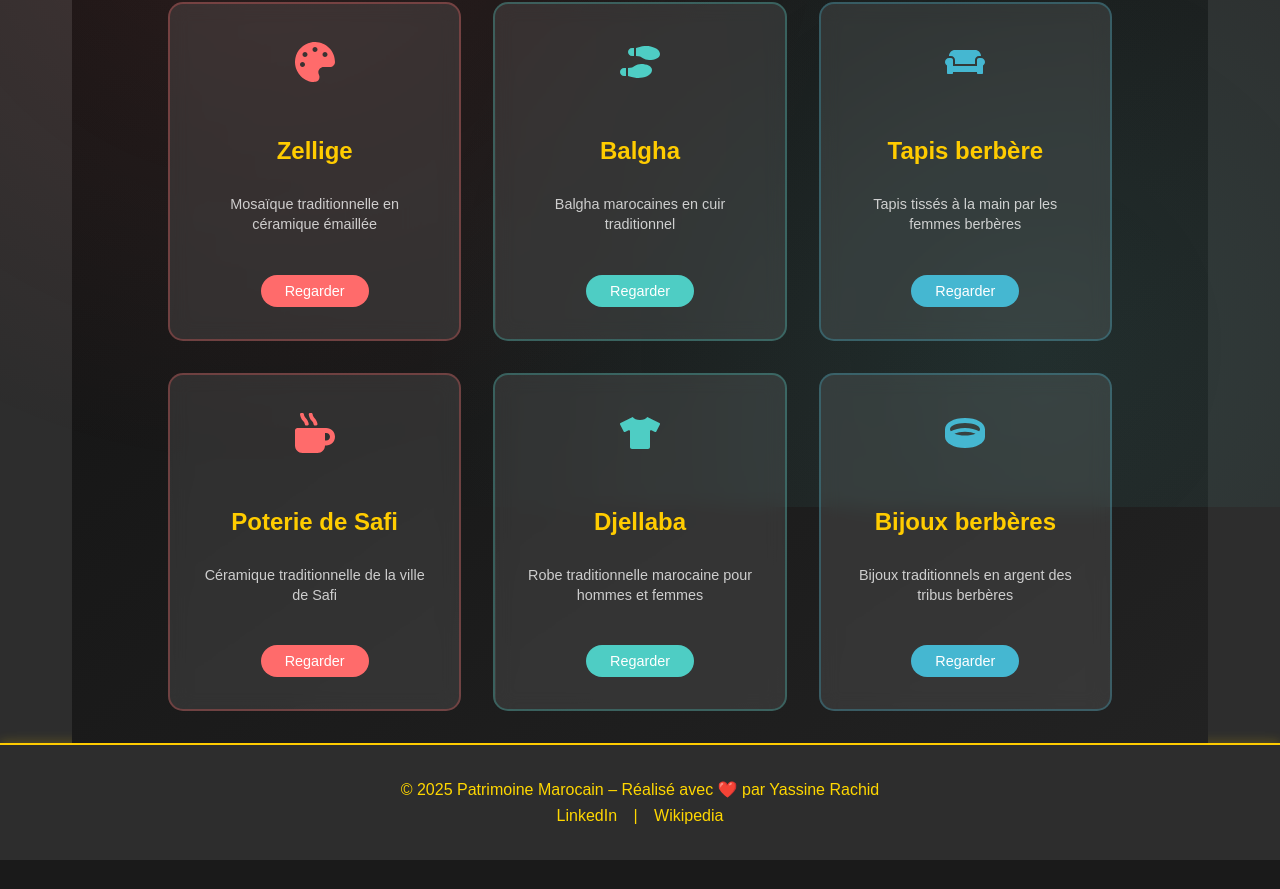
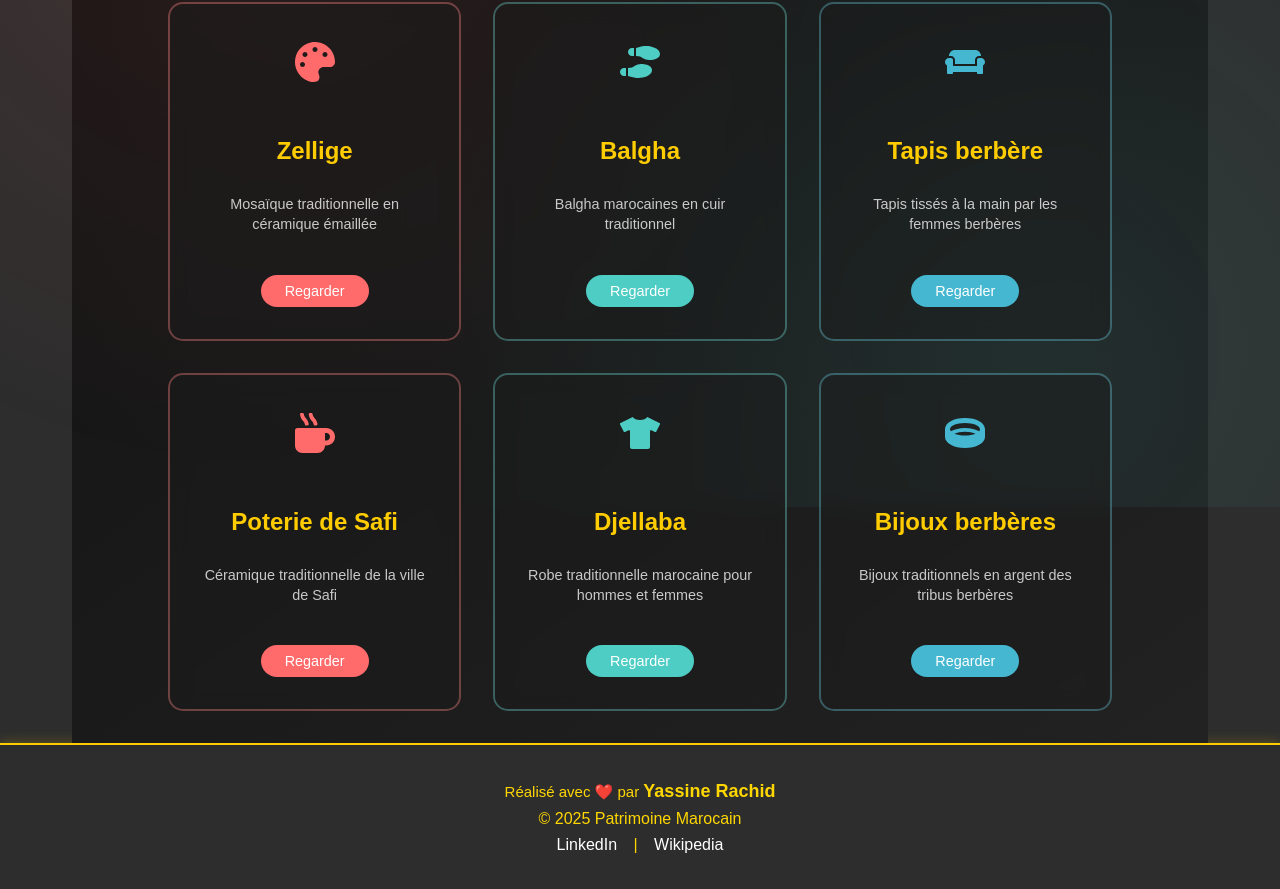
Before and after one commit to Hardrach/Culture, a React (Create React App) app: page /artisanat in a window 1280 px wide. Shown: the part 293-1182 px from the top of the page. Before the commit the page ends 1153 px from the top, so only its background shows below. Built offline with nearby package versions, Linux system fonts and the light colour scheme; no server answers.

Commit message:
first commit

```diff
--- a/src/components/Footer.js
+++ b/src/components/Footer.js
@@ -3,7 +3,10 @@ import "../styles/Footer.css";
 const Footer = () => {
   return (
     <footer className="footer">
-      <p>© 2025 Patrimoine Marocain – Réalisé avec ❤️ par Yassine Rachid</p>
+
+      <p className="Realise">  Réalisé avec ❤️ par <span className="Myname">Yassine Rachid</span></p>
+      <p>© 2025 Patrimoine Marocain </p>
+
       <p>
         <a href="https://www.linkedin.com/in/yassine-rachid-b27aa6225/" target="_blank" rel="noopener noreferrer">LinkedIn</a> |{" "}
         <a href="https://fr.wikipedia.org/wiki/Maroc" target="_blank" rel="noopener noreferrer">Wikipedia</a>
--- a/src/pages/Artisanat.js
+++ b/src/pages/Artisanat.js
@@ -57,6 +57,28 @@ const Artisanat = () => {
   const [wikiInfo, setWikiInfo] = useState("");
   const [wikiImage, setWikiImage] = useState("");
   const [loading, setLoading] = useState(false);
+  const [cardImages, setCardImages] = useState({});
+
+  // Charger les images Wikipedia pour chaque item au montage
+  useEffect(() => {
+    const fetchAllImages = async () => {
+      const images = {};
+      for (const item of artisanatItems) {
+        try {
+          const encodedTitle = encodeURIComponent(item.wikiTitle);
+          const response = await fetch(
+            `https://fr.wikipedia.org/api/rest_v1/page/summary/${encodedTitle}`
+          );
+          const data = await response.json();
+          images[item.title] = data.thumbnail?.source || "";
+        } catch {
+          images[item.title] = "";
+        }
+      }
+      setCardImages(images);
+    };
+    fetchAllImages();
+  }, []);
 
   useEffect(() => {
     const fetchWikiInfo = async () => {
@@ -67,13 +89,10 @@ const Artisanat = () => {
           const response = await fetch(
             `https://fr.wikipedia.org/api/rest_v1/page/summary/${encodedTitle}`
           );
-
           if (!response.ok) {
             throw new Error(`HTTP error! status: ${response.status}`);
           }
-
           const data = await response.json();
-
           if (data.type === "disambiguation") {
             setWikiInfo("Plusieurs articles correspondent à ce sujet. Veuillez préciser la recherche.");
             setWikiImage("");
@@ -89,7 +108,6 @@ const Artisanat = () => {
         setLoading(false);
       }
     };
-
     fetchWikiInfo();
   }, [selectedItem]);
 
@@ -119,6 +137,13 @@ const Artisanat = () => {
               initial={{ opacity: 0, y: 20 }}
               animate={{ opacity: 1, y: 0 }}
               transition={{ delay: index * 0.1 }}
+              style={{
+                backgroundImage: cardImages[item.title]
+                  ? `url(${cardImages[item.title]})`
+                  : undefined,
+                backgroundSize: "cover",
+                backgroundPosition: "center"
+              }}
             >
               <div className="item-icon">
                 {item.icon}
--- a/src/pages/Cuisine.js
+++ b/src/pages/Cuisine.js
@@ -70,6 +70,28 @@ const Cuisine = () => {
   const [wikiInfo, setWikiInfo] = useState("");
   const [wikiImage, setWikiImage] = useState("");
   const [loading, setLoading] = useState(false);
+  const [cardImages, setCardImages] = useState({});
+
+  // Charger les images Wikipedia pour chaque plat au montage
+  useEffect(() => {
+    const fetchAllImages = async () => {
+      const images = {};
+      for (const item of cuisineItems) {
+        try {
+          const encodedTitle = encodeURIComponent(item.wikiTitle);
+          const response = await fetch(
+            `https://fr.wikipedia.org/api/rest_v1/page/summary/${encodedTitle}`
+          );
+          const data = await response.json();
+          images[item.title] = data.thumbnail?.source || "";
+        } catch {
+          images[item.title] = "";
+        }
+      }
+      setCardImages(images);
+    };
+    fetchAllImages();
+  }, []);
 
   useEffect(() => {
     const fetchWikiInfo = async () => {
@@ -80,13 +102,10 @@ const Cuisine = () => {
           const response = await fetch(
             `https://fr.wikipedia.org/api/rest_v1/page/summary/${encodedTitle}`
           );
-
           if (!response.ok) {
             throw new Error(`HTTP error! status: ${response.status}`);
           }
-
           const data = await response.json();
-
           if (data.type === "disambiguation") {
             setWikiInfo("Plusieurs articles correspondent à ce sujet. Veuillez préciser la recherche.");
             setWikiImage("");
@@ -102,7 +121,6 @@ const Cuisine = () => {
         setLoading(false);
       }
     };
-
     fetchWikiInfo();
   }, [selectedItem]);
 
@@ -137,6 +155,13 @@ const Cuisine = () => {
               initial={{ opacity: 0, y: 20 }}
               animate={{ opacity: 1, y: 0 }}
               transition={{ delay: index * 0.1 }}
+              style={{
+                backgroundImage: cardImages[item.title]
+                  ? `url(${cardImages[item.title]})`
+                  : undefined,
+                backgroundSize: "cover",
+                backgroundPosition: "center"
+              }}
             >
               <div className="item-icon">
                 {item.icon}
--- a/src/pages/Musique.js
+++ b/src/pages/Musique.js
@@ -44,6 +44,27 @@ const Musique = () => {
   const [wikiInfo, setWikiInfo] = useState("");
   const [wikiImage, setWikiImage] = useState("");
   const [loading, setLoading] = useState(false);
+  const [cardImages, setCardImages] = useState({});
+
+  useEffect(() => {
+    const fetchAllImages = async () => {
+      const images = {};
+      for (const video of videos) {
+        try {
+          const encodedTitle = encodeURIComponent(video.wikiTitle);
+          const response = await fetch(
+            `https://fr.wikipedia.org/api/rest_v1/page/summary/${encodedTitle}`
+          );
+          const data = await response.json();
+          images[video.title] = data.thumbnail?.source || "";
+        } catch {
+          images[video.title] = "";
+        }
+      }
+      setCardImages(images);
+    };
+    fetchAllImages();
+  }, []);
 
   useEffect(() => {
     const fetchWikiInfo = async () => {
@@ -54,13 +75,10 @@ const Musique = () => {
           const response = await fetch(
             `https://fr.wikipedia.org/api/rest_v1/page/summary/${encodedTitle}`
           );
-
           if (!response.ok) {
             throw new Error(`HTTP error! status: ${response.status}`);
           }
-
           const data = await response.json();
-
           if (data.type === "disambiguation") {
             setWikiInfo("Plusieurs articles correspondent à ce sujet. Veuillez préciser la recherche.");
             setWikiImage("");
@@ -86,7 +104,6 @@ const Musique = () => {
         setLoading(false);
       }
     };
-
     fetchWikiInfo();
   }, [selectedVideo]);
 
@@ -124,6 +141,13 @@ const Musique = () => {
               initial={{ opacity: 0, y: 20 }}
               animate={{ opacity: 1, y: 0 }}
               transition={{ delay: index * 0.1 }}
+              style={{
+                backgroundImage: cardImages[video.title]
+                  ? `url(${cardImages[video.title]})`
+                  : undefined,
+                backgroundSize: "cover",
+                backgroundPosition: "center"
+              }}
             >
               <div className="video-icon">
                 {video.icon}
--- a/src/styles/Artisanat.css
+++ b/src/styles/Artisanat.css
@@ -101,15 +101,17 @@
 }
 
 .artisanat-card::before {
-  content: '';
+  content: "";
   position: absolute;
-  top: 0;
-  left: 0;
-  right: 0;
-  bottom: 0;
-  background: linear-gradient(45deg, transparent, rgba(255, 255, 255, 0.1), transparent);
-  transform: translateX(-100%);
-  transition: transform 0.6s ease;
+  inset: 0;
+  background: rgba(0,0,0,0.45);
+  z-index: 1;
+  pointer-events: none;
+}
+
+.artisanat-card > * {
+  position: relative;
+  z-index: 2;
 }
 
 .artisanat-card:hover::before {
--- a/src/styles/Cuisine.css
+++ b/src/styles/Cuisine.css
@@ -101,15 +101,17 @@
 }
 
 .cuisine-card::before {
-  content: '';
+  content: "";
   position: absolute;
-  top: 0;
-  left: 0;
-  right: 0;
-  bottom: 0;
-  background: linear-gradient(45deg, transparent, rgba(255, 255, 255, 0.1), transparent);
-  transform: translateX(-100%);
-  transition: transform 0.6s ease;
+  inset: 0;
+  background: rgba(0,0,0,0.45);
+  z-index: 1;
+  pointer-events: none;
+}
+
+.cuisine-card > * {
+  position: relative;
+  z-index: 2;
 }
 
 .cuisine-card:hover::before {
--- a/src/styles/Footer.css
+++ b/src/styles/Footer.css
@@ -13,6 +13,18 @@
   margin-top: auto;
 }
 
+.Myname {
+  color: #ffd700;
+  font-size: 18px;
+  font-family: Arial, sans-serif;
+  font-weight: bold;
+
+}
+.Realise {
+  font-size: 15px;
+  font-family: Arial, sans-serif;
+}
+
 .footer::before {
   content: '';
   position: absolute;
@@ -25,7 +37,7 @@
 }
 
 .footer a {
-  color: #ffd700;
+  color: white;
   text-decoration: none;
   margin: 0 12px;
   transition: color 0.3s ease;
--- a/src/styles/Home.css
+++ b/src/styles/Home.css
@@ -43,7 +43,7 @@
 }
 
 .logo img {
-  width: 80%;
+  width: 1000%;
   height: 90%;
   object-fit: cover;
 }
--- a/src/styles/Musique.css
+++ b/src/styles/Musique.css
@@ -101,15 +101,17 @@
 }
 
 .video-card::before {
-  content: '';
+  content: "";
   position: absolute;
-  top: 0;
-  left: 0;
-  right: 0;
-  bottom: 0;
-  background: linear-gradient(45deg, transparent, rgba(255, 255, 255, 0.1), transparent);
-  transform: translateX(-100%);
-  transition: transform 0.6s ease;
+  inset: 0;
+  background: rgba(0,0,0,0.45);
+  z-index: 1;
+  pointer-events: none;
+}
+
+.video-card > * {
+  position: relative;
+  z-index: 2;
 }
 
 .video-card:hover::before {
--- a/src/styles/theme.css
+++ b/src/styles/theme.css
@@ -137,11 +137,7 @@ main {
 
 }
 
-.footer a {
-  color: var(--primary-color);
-  text-decoration: none;
-  transition: color 0.3s ease;
-}
+
 
 .footer a:hover {
   color: var(--hover-color);
```
Also changed, not shown: 1 other file (tests, documents, lock files or other folders).
